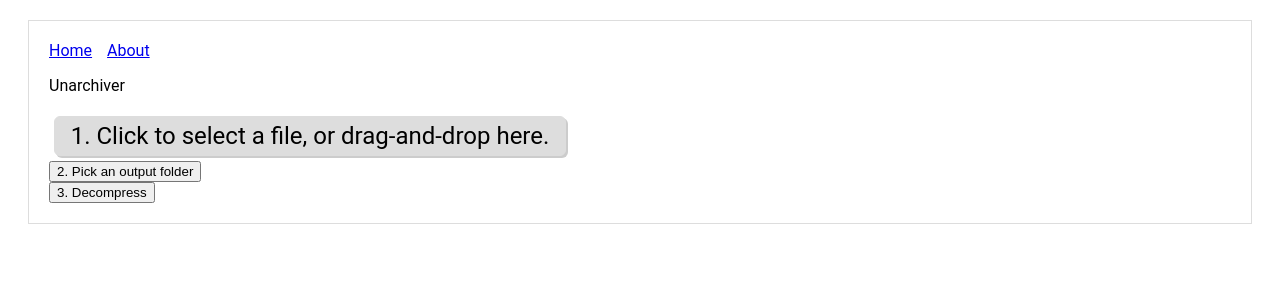
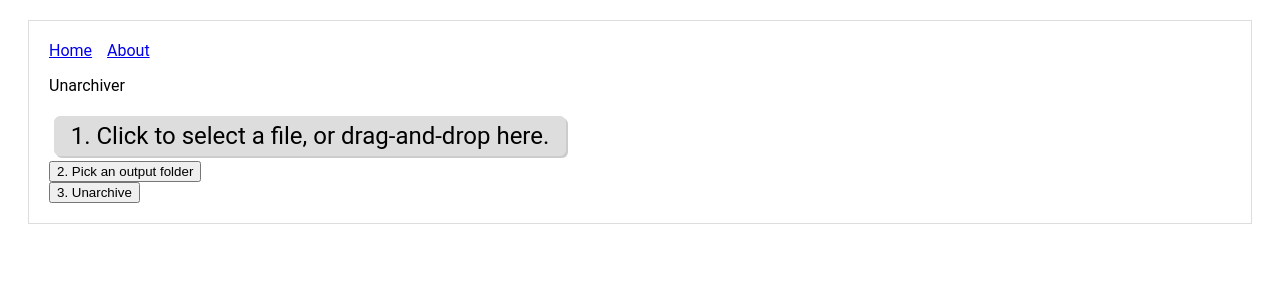
Before and after one commit to GoogleChromeLabs/unarchiver, a Next.js app: page / in a window 1280 px wide. Shown: the top 300 px of the page. Built offline with nearby package versions, Linux system fonts and the light colour scheme.

Commit message:
Decompress -> Unarchive
Since the app is called Unarchiver, calling the button
Unarchive seems to fit better in the app.

```diff
--- a/pages/index.js
+++ b/pages/index.js
@@ -75,12 +75,12 @@ async function unzip(inputFile, outputDirHandle) {
   }
 }
 
-function Decompress(props) {
+function Unarchive(props) {
   return (
     <div>
       <button onClick={
         () => unzip(props.inputFile, props.outputDirHandle)
-      }>3. Decompress</button>
+      }>3. Unarchive</button>
     </div>
   )
 }
@@ -100,7 +100,7 @@ function Index() {
 
         <Dropzone setInputFile={setInputFile} />
         <OutputSelector chooseDirHandle={chooseAndSetDirHandle} />
-        <Decompress inputFile={inputFile} outputDirHandle={outputDirHandle}/>
+        <Unarchive inputFile={inputFile} outputDirHandle={outputDirHandle}/>
       </div>
     </Layout>
   );
```
